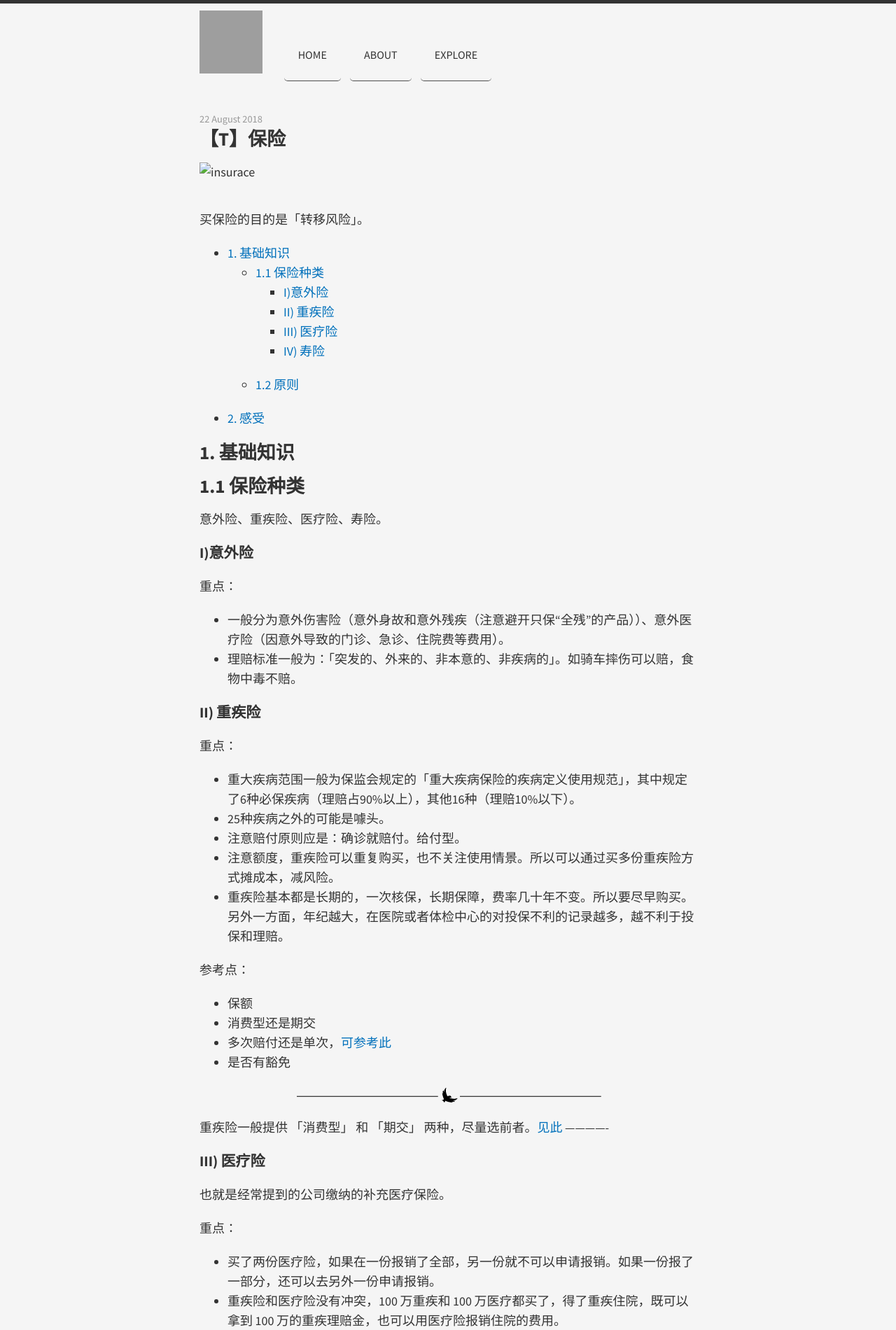
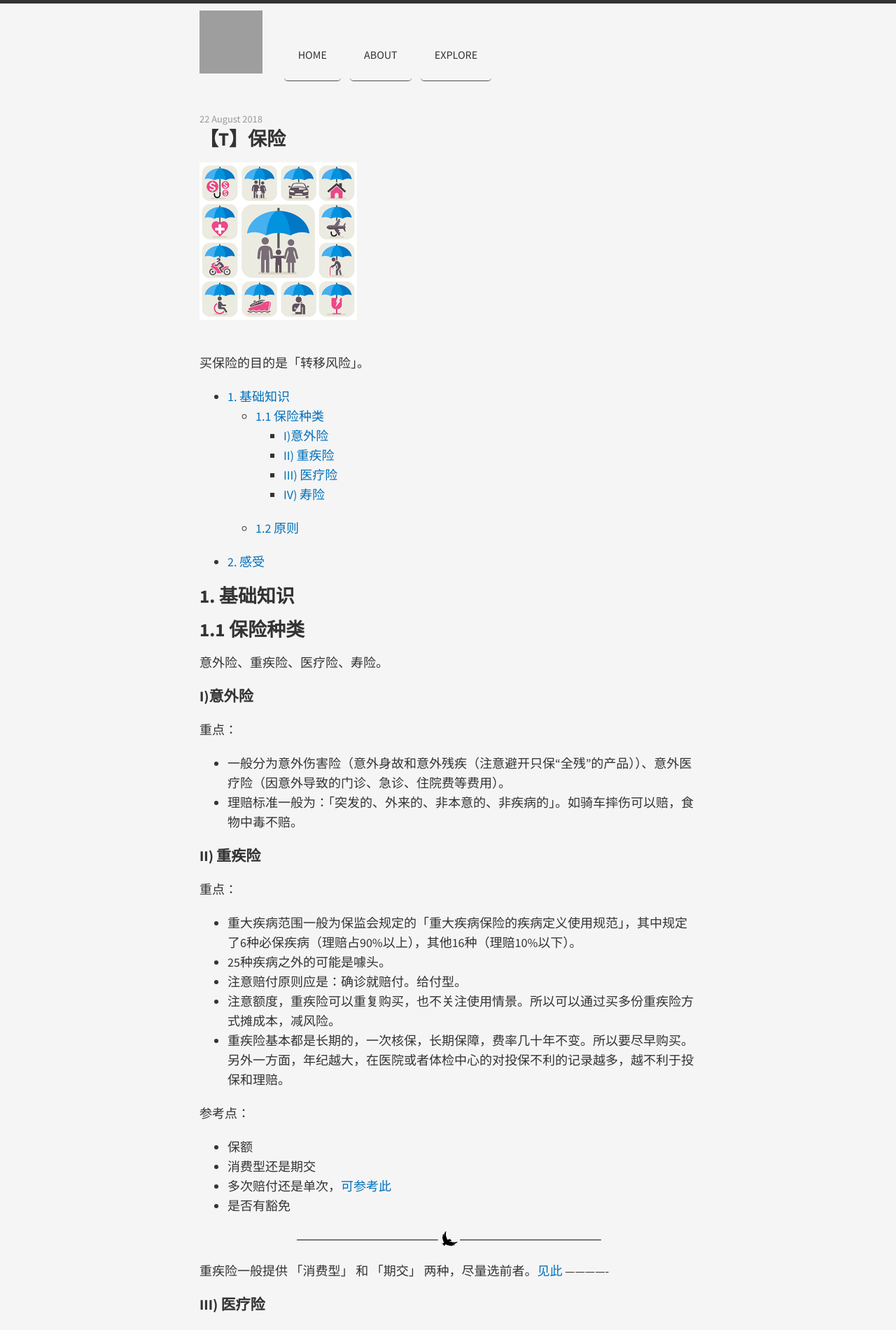
Before and after one commit to younghz/younghz.github.io, a Jekyll site: the page built from _posts/2018-08-22-insurance.md, in a window 1280 px wide. Shown: the top 1900 px of the page at 70% size. Built offline with Jekyll 4.4.1, drawn with Linux system fonts in a browser that asks for light colours; nearby versions of some CDN libraries; grey boxes are pictures that could not be loaded.

Commit message:
fix pic of post

```diff
--- a/_posts/2018-08-22-insurance.md
+++ b/_posts/2018-08-22-insurance.md
@@ -3,7 +3,7 @@ layout: post
 title: "【T】保险"
 ---
 
-![insurace](../resource/insurance.png)
+![insurace](../resource/insurance/insurance.png)
 
 买保险的目的是「转移风险」。
 
@@ -93,4 +93,4 @@ title: "【T】保险"
 买股票，才能有做韭菜的感受。
 买保险，才知道自己有多少注，愿意为自己标多少价。保险不重要，身体才重要。
 
-![health](../resource/health.png)
+![health](../resource/insurance/health.png)
```
